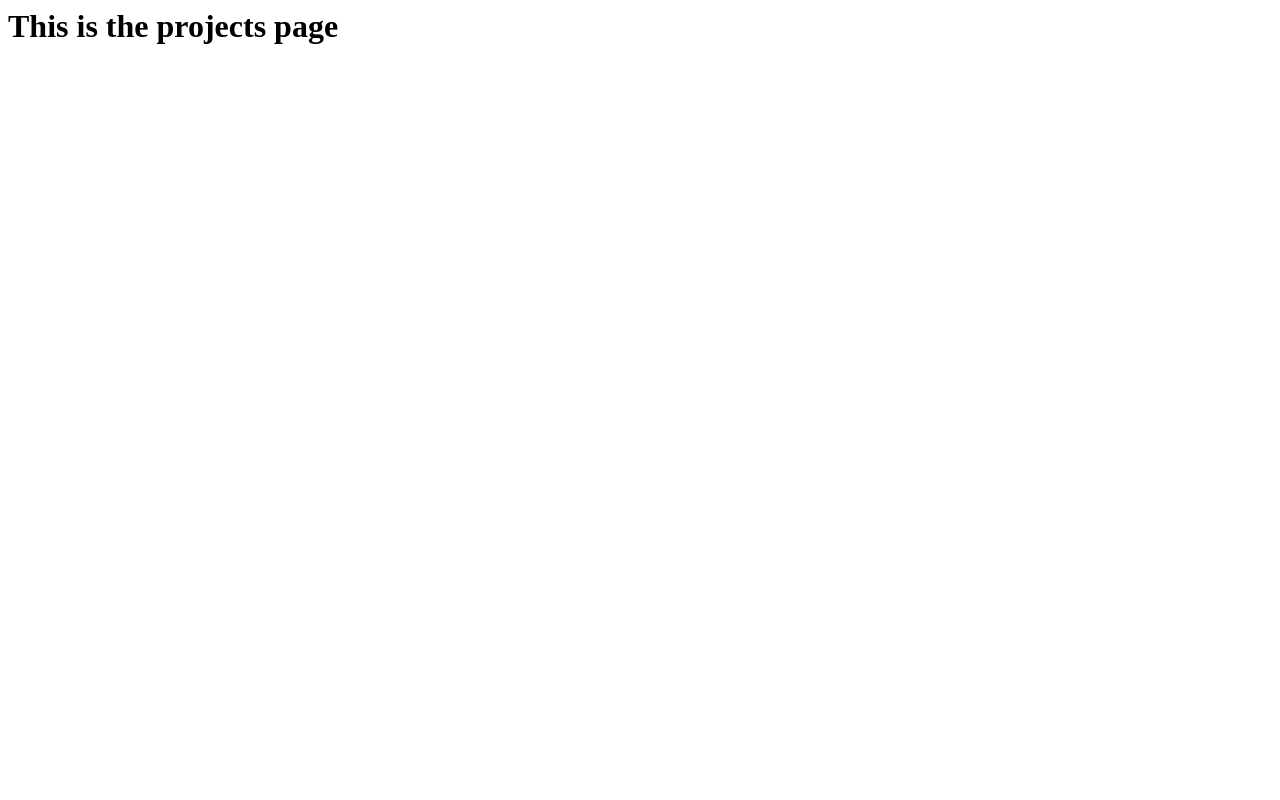
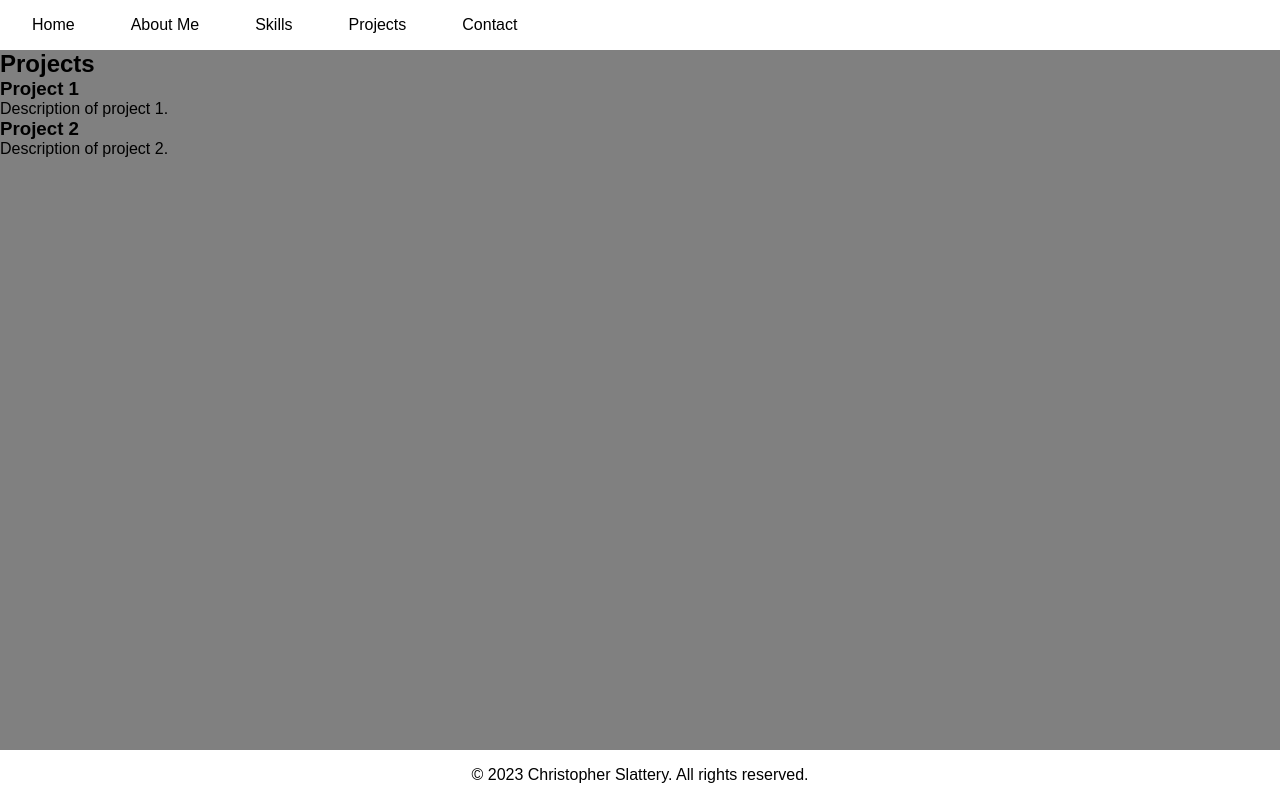
Before and after one commit to Chris-Slattery/Personal-Portfolio, a plain HTML site: page projects.html in a window 1280 px wide. Drawn offline with Linux system fonts and the light colour scheme.

Commit message:
Added content to skills, about and projetcs pages

```diff
--- a/projects.html
+++ b/projects.html
@@ -1 +1,42 @@
-<h1>This is the projects page</h1>
+<!DOCTYPE html>
+<html lang="en">
+<head>
+  <meta charset="UTF-8">
+  <meta name="viewport" content="width=device-width, initial-scale=1.0">
+  <link rel="stylesheet" href="css/styles.css">
+  <title>Projects - Your Name</title>
+</head>
+<body>
+  <header>
+    <nav>
+      <ul>
+        <li><a href="index.html">Home</a></li>
+        <li><a href="about.html">About Me</a></li>
+        <li><a href="skills.html">Skills</a></li>
+        <li><a href="projects.html">Projects</a></li>
+        <!-- Remove the link to the Experience page -->
+        <li><a href="contact.html">Contact</a></li>
+      </ul>
+    </nav>
+  </header>
+
+  <section id="projects">
+    <div class="projects-container">
+      <h2>Projects</h2>
+      <div class="project">
+        <h3>Project 1</h3>
+        <p>Description of project 1.</p>
+      </div>
+      <div class="project">
+        <h3>Project 2</h3>
+        <p>Description of project 2.</p>
+      </div>
+      <!-- Add more projects as needed -->
+    </div>
+  </section>
+
+  <footer>
+    <p>&copy; 2023 Christopher Slattery. All rights reserved.</p>
+  </footer>
+</body>
+</html>
```
Also changed, not shown: about.html (+45 -1 lines), contact.html (+0 -1 lines), experience.html (deleted, +0 -1 lines), index.html (+0 -1 lines), skills.html (+39 -1 lines).
